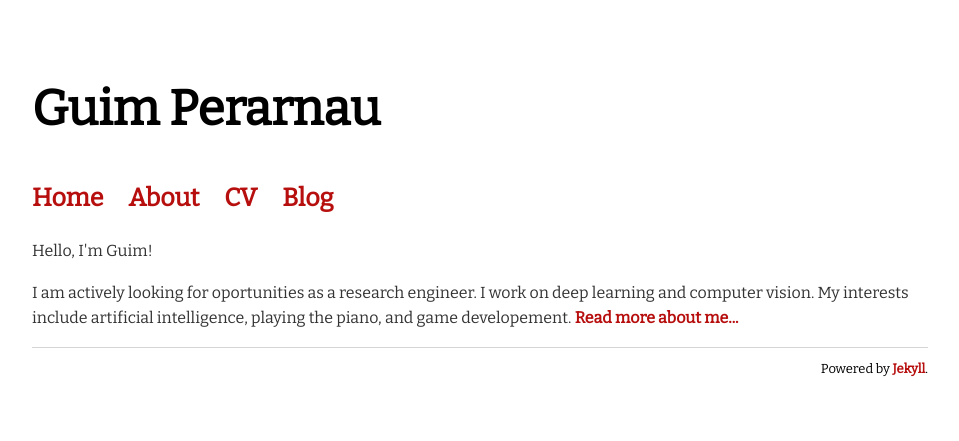
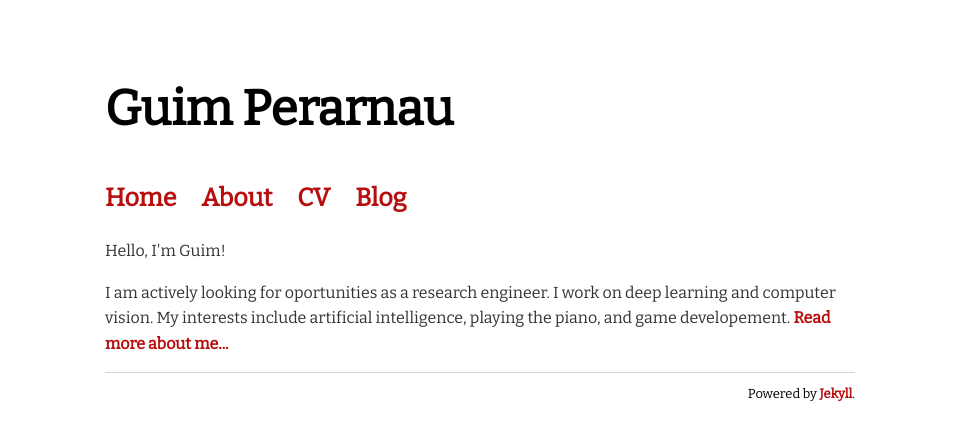
Before and after one commit to Guim3/guim3.github.io, a Jekyll site: the page built from index.html, in a window 1280 px wide. Shown: the top 441 px of the page, without its empty margins (160-1119 px from the left). Built offline with Jekyll 4.4.1, drawn with Linux system fonts in a browser that asks for light colours.

Commit message:
Update main.css
Change text widths.

```diff
--- a/css/main.css
+++ b/css/main.css
@@ -1,7 +1,8 @@
 body {
     font-family: Bitter;
     margin: 60px auto;
-    width: 70%;
+    width: 750px;
+    max-width:80%;
 }
 nav ul {
     font-family: Bitter;/*Monaco, Menlo, Consolas;*/
```
